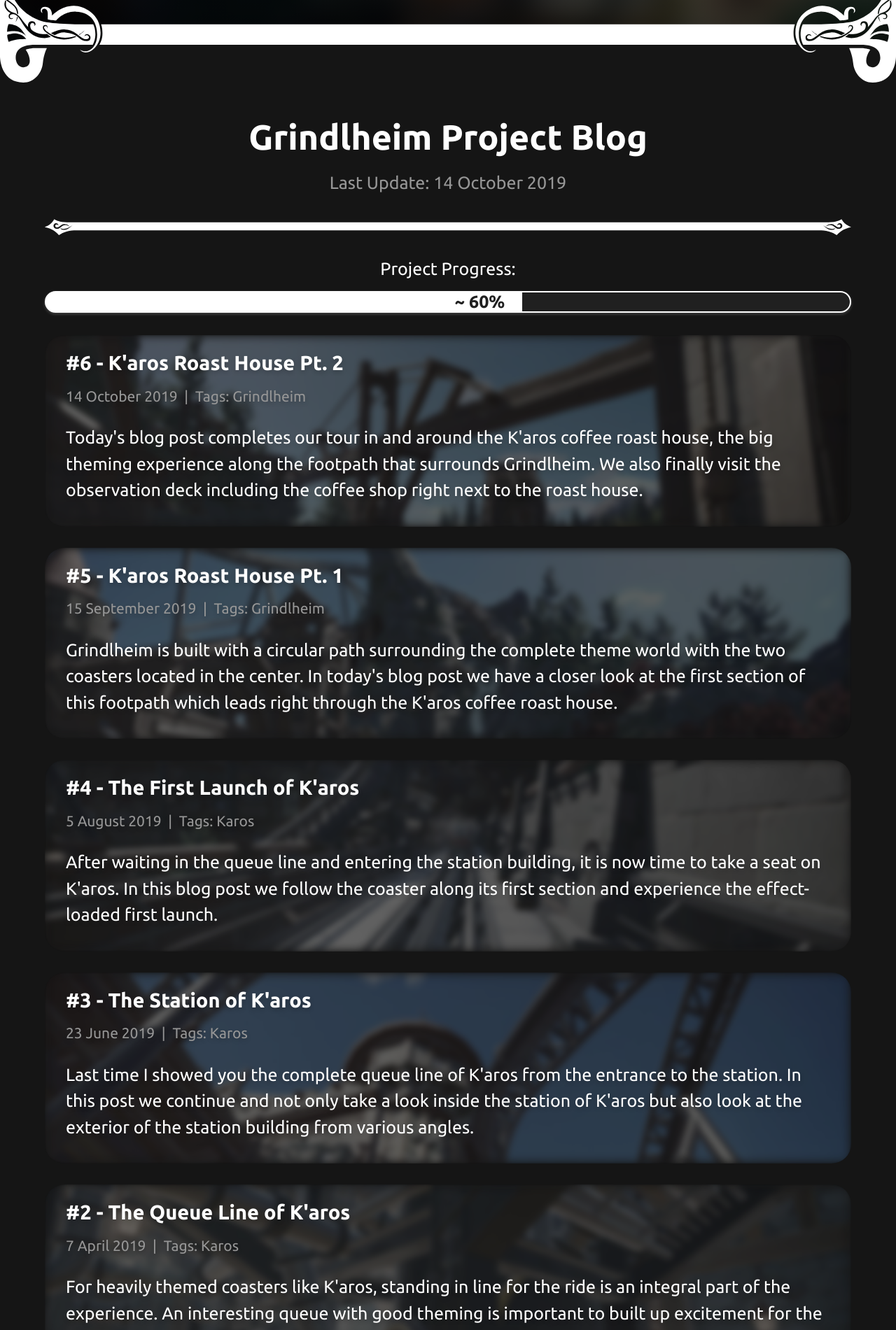
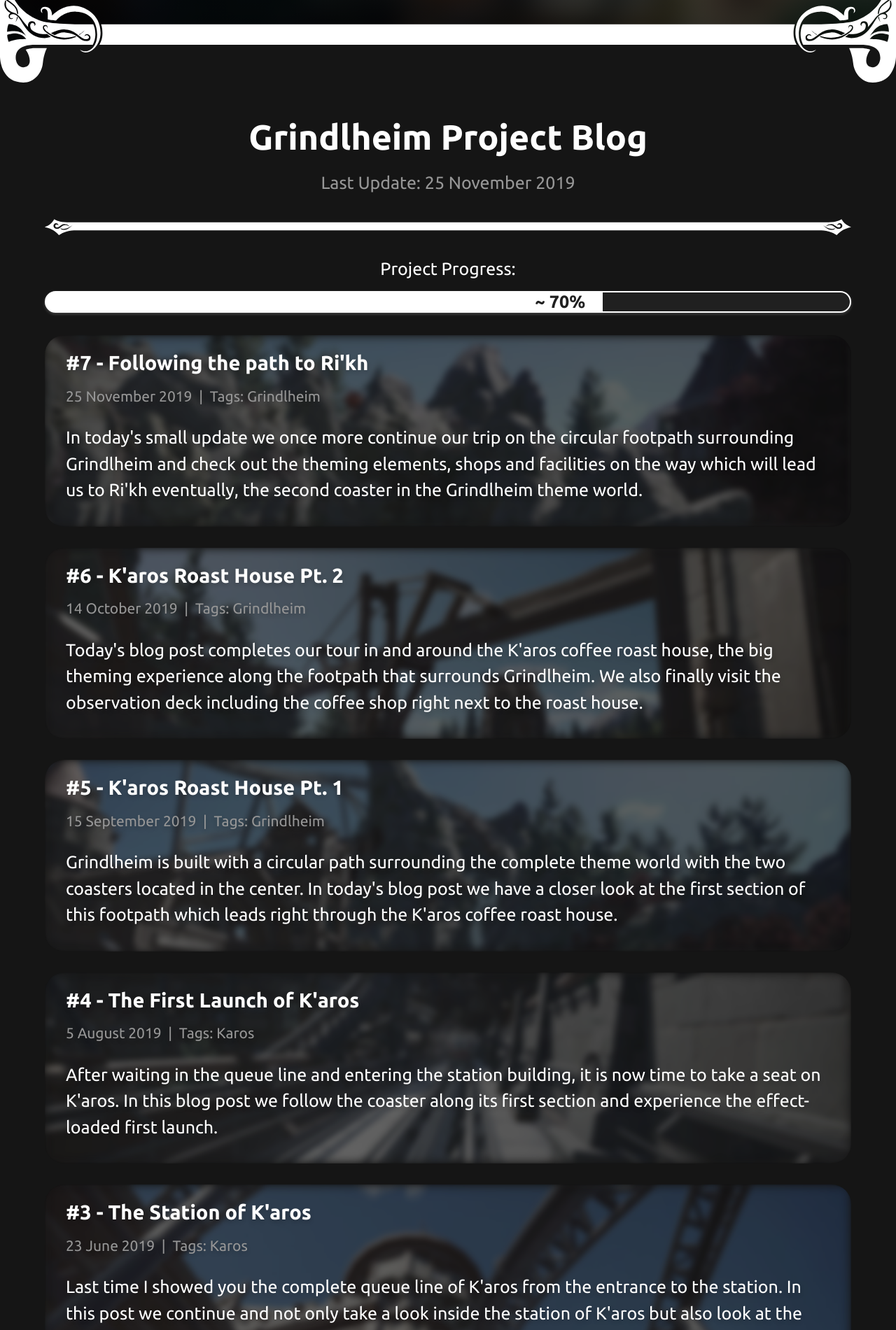
Before and after one commit to stefan-wr/grindlheim-website, a Jekyll site: the page built from pages/index.html, in a window 1280 px wide. Shown: the part 2582-4483 px from the top of the page at 70% size. Built offline with Jekyll 4.4.1, drawn with Linux system fonts in a browser that asks for light colours; some web fonts are replaced.

Commit message:
Add blog post update #7

```diff
--- a/_config.yml
+++ b/_config.yml
@@ -3,7 +3,7 @@ title: Grindlheim
 email: contact@grindlheim.com
 baseurl: ""
 url: "http://www.grindlheim.com"
-progress: 60%
+progress: 70%
 
 # Build options
 future: true
--- /dev/null
+++ b/_posts/2019-11-25-path-to-rikh.html
@@ -0,0 +1,46 @@
+---
+layout: post
+index: 7
+tags: Grindlheim
+
+title: Following the path to Ri'kh
+excerpt: "In today's small update we once more continue our trip on the circular footpath surrounding Grindlheim and check out the theming elements, shops and facilities on the way which will lead us to Ri'kh eventually, the second coaster in the Grindlheim theme world."
+reddit: "https://www.reddit.com/r/PlanetCoaster/comments/e1gktb/new_grindlheim_update_is_now_online_grindlheim/"
+shyguys-world: "https://www.shyguysworld.com/index.php/topic,21251.30.html#msg479392"
+number-of-images: 11
+image-descriptions:
+    - We start by exiting the K'aros roast house and follow the path that will lead us to the entrance to Ri'kh on the other side of Grindlheim.
+    - Here, the path clinges closely to the near-vertical mountain cliff on the right.
+    - The stone pillar structures were built to support the mountain and the caves that lie beneath.
+    - Some Grindlheimers have built their home in this more secluded area...
+    - ...right on the cliff side.
+    - The Grindlheim theme world features 360° theming, which means guests are fully immersed in it, whatever direction they look.
+    - The roofed bridge on the bottom is connected to the exit of K'aros. This is the area where guests exit back on to the path after riding K'aros.
+    - Here, brave guests can rest on the benches on the left after they rode K'aros...
+    - ...or they can refresh themselves with some fruity juice from this store on the right.
+    - There are also restrooms hidden inside the cliffs on the left.
+    - This image shows the section of path we just followed. Next time we continue to follow the path on the right.
+---
+
+<p class="gr-medium">
+    Welcome back to the blog to today's update which is a just a small one.
+    We contiue to focus once more on the circular footpath surrounding Grindlheim.
+    This will eventually lead us to the entrance to Ri'kh, the second and family focused coaster in Grindlheim.
+    We start following this path were we left off last time, at the K'aros roast house.
+</p>
+
+<p class="gr-medium">
+    Though there is no big theming element waiting for us to explore on this next section of the path,
+    the general 360° theming that is present everywhere in Grindlheim is still worth to look at.
+    We also come by the area where the exit of K'aros connects back to the main footpath.
+</p>
+
+<p class="gr-medium">
+    Next time I will start to show the first images of the queue building for Ri'kh which I am very proud of.
+    So don't forget to come back for those. Also, I made very good progress and started to theme the most complicated part of track of K'aros.
+    More and more elements of Grindlheim are coming together nicely at the moment.
+</p>
+
+<p class="gr-medium">
+    Now, please check out the gallery below and follow along the path through Grindlheim.
+</p>
--- a/_sass/_shared.scss
+++ b/_sass/_shared.scss
@@ -284,7 +284,7 @@ video {
         background-color: $gr-color-background-light;
 
         // $progress = 100 - progress + 1
-        $progress: 41%;
+        $progress: 31%;
         width: $progress;
 
         animation: breathing 4s infinite;
```
Also changed, not shown: assets/posts/7/p7-1.jpg (added), assets/posts/7/p7-10.jpg (added), assets/posts/7/p7-11.jpg (added), assets/posts/7/p7-2.jpg (added), assets/posts/7/p7-3.jpg (added), assets/posts/7/p7-4.jpg (added), assets/posts/7/p7-5.jpg (added), assets/posts/7/p7-6.jpg (added), assets/posts/7/p7-7.jpg (added), assets/posts/7/p7-8.jpg (added), assets/posts/7/p7-9.jpg (added), assets/posts/7/p7-og.jpg (added), assets/posts/7/p7-title-bg.jpg (added), 1 other file.
